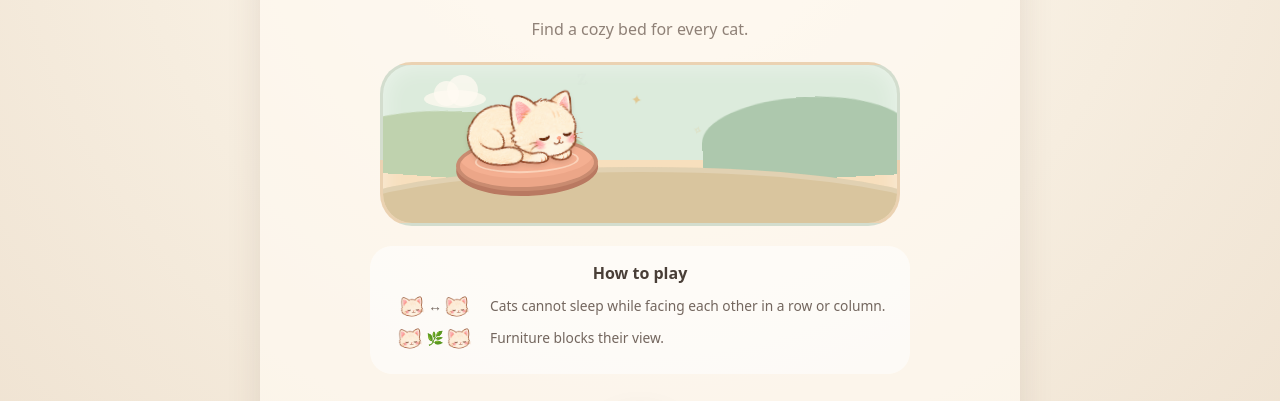
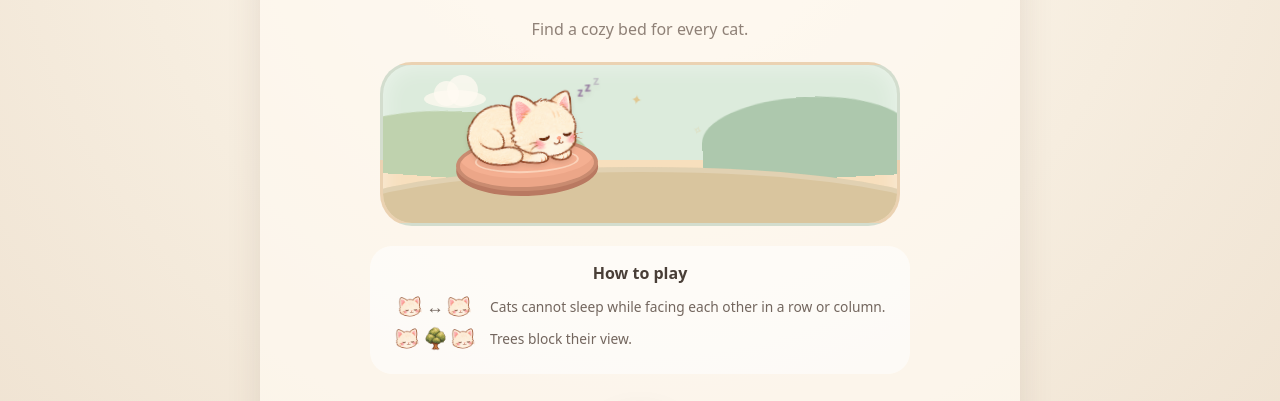
Before and after one commit to nishikigoi/neko_nap, a React (Vite) app: page / in a window 1280 px wide. Shown: the part 158-559 px from the top of the page. Built offline with nearby package versions, Linux system fonts and the light colour scheme.

Commit message:
feat: refine board icons and nap animations

```diff
--- a/src/components/Board.tsx
+++ b/src/components/Board.tsx
@@ -4,6 +4,8 @@ import { catsFromMarks } from "../game/state";
 import type { Level, Marks, Position } from "../game/types";
 import Cat from "./Cat";
 import type { Copy } from "../i18n";
+import bedCushionIcon from "../assets/bed-cushion-icon.png";
+import treeObstacleIcon from "../assets/tree-obstacle-icon.png";
 
 interface BoardProps {
   level: Level;
@@ -63,7 +65,7 @@ export default function Board({ level, marks, complete, hintKey, onBedClick, cop
               aria-label={copy.cellAt(position.row + 1, position.col + 1, label)}
               onClick={() => onBedClick(key)}
             >
-              <span className="bed" aria-hidden="true"><span className="bed__pillow" /></span>
+              <img className="bed" src={bedCushionIcon} alt="" aria-hidden="true" />
               {mark === "cat" && <Cat sleeping={complete} conflict={isConflict} />}
               {mark === "cross" && <span className="cross" aria-hidden="true">×</span>}
             </button>
@@ -74,7 +76,7 @@ export default function Board({ level, marks, complete, hintKey, onBedClick, cop
         return (
           <div className={classes} key={key} role="gridcell" aria-label={barrierLabel}>
             {kind === "furniture" && (
-              <span className="plant" aria-hidden="true"><span className="plant__leaf plant__leaf--1" /><span className="plant__leaf plant__leaf--2" /><span className="plant__leaf plant__leaf--3" /><span className="plant__pot" /></span>
+              <img className="obstacle" src={treeObstacleIcon} alt="" aria-hidden="true" />
             )}
           </div>
         );
--- a/src/components/HomeScreen.tsx
+++ b/src/components/HomeScreen.tsx
@@ -1,6 +1,7 @@
 import type { Copy } from "../i18n";
 import catFaceIcon from "../assets/cat-face-icon.png";
 import sleepyKitten from "../assets/sleepy-kitten-resting.png";
+import treeObstacleIcon from "../assets/tree-obstacle-icon.png";
 
 interface HomeScreenProps {
   onStart: () => void;
@@ -25,13 +26,15 @@ export default function HomeScreen({ onStart, copy }: HomeScreenProps) {
           <img className="nap-journey__kitten nap-journey__kitten--rump" src={sleepyKitten} alt="" />
           <img className="nap-journey__kitten nap-journey__kitten--tail-tip" src={sleepyKitten} alt="" />
           <img className="nap-journey__kitten nap-journey__kitten--paw" src={sleepyKitten} alt="" />
-          <span className="nap-journey__zzz nap-journey__zzz--visible">z</span>
+          <span className="nap-journey__zzz nap-journey__zzz--one">z</span>
+          <span className="nap-journey__zzz nap-journey__zzz--two">z</span>
+          <span className="nap-journey__zzz nap-journey__zzz--three">z</span>
         </span>
       </div>
       <section className="rules" aria-labelledby="rules-heading">
         <h1 id="rules-heading">{copy.rulesHeading}</h1>
-        <p><span className="rules__icons" aria-hidden="true"><img src={catFaceIcon} alt="" /> ↔ <img src={catFaceIcon} alt="" /></span>{copy.ruleSight}</p>
-        <p><span className="rules__icons" aria-hidden="true"><img src={catFaceIcon} alt="" /> 🌿 <img src={catFaceIcon} alt="" /></span>{copy.ruleFurniture}</p>
+        <p><span className="rules__icons" aria-hidden="true"><img src={catFaceIcon} alt="" /><b className="rules__arrow">↔</b><img src={catFaceIcon} alt="" /></span>{copy.ruleSight}</p>
+        <p><span className="rules__icons" aria-hidden="true"><img src={catFaceIcon} alt="" /><img src={treeObstacleIcon} alt="" /><img src={catFaceIcon} alt="" /></span>{copy.ruleFurniture}</p>
       </section>
       <button className="start-button" aria-label={copy.start} title={copy.start} onClick={onStart}>▶</button>
     </main>
--- a/src/i18n.ts
+++ b/src/i18n.ts
@@ -7,7 +7,7 @@ const translations = {
     tagline: "Find a cozy bed for every cat.",
     rulesHeading: "How to play",
     ruleSight: "Cats cannot sleep while facing each other in a row or column.",
-    ruleFurniture: "Furniture blocks their view.",
+    ruleFurniture: "Trees block their view.",
     levelsHeading: "Levels",
     start: "Start",
     level: "Level",
@@ -24,7 +24,7 @@ const translations = {
       empty: "empty bed",
     },
     cellAt: (row: number, column: number, label: string) => `Row ${row}, column ${column}, ${label}`,
-    furniture: "furniture that blocks horizontal and vertical sight",
+    furniture: "tree that blocks horizontal and vertical sight",
     floor: "floor",
     controls: "Game controls",
     undo: "Undo",
@@ -42,7 +42,7 @@ const translations = {
     tagline: "みんなが安心できる寝床を見つけよう。",
     rulesHeading: "あそびかた",
     ruleSight: "猫同士は、上下左右に見つめ合うと眠れません。",
-    ruleFurniture: "家具が間にあれば、安心して眠れます。",
+    ruleFurniture: "木が間にあれば、安心して眠れます。",
     levelsHeading: "ステージ",
     start: "スタート",
     level: "ステージ",
@@ -59,7 +59,7 @@ const translations = {
       empty: "空の寝床",
     },
     cellAt: (row: number, column: number, label: string) => `${row}行${column}列、${label}`,
-    furniture: "縦横の視線を遮る家具",
+    furniture: "縦横の視線を遮る木",
     floor: "床",
     controls: "ゲーム操作",
     undo: "一手戻す",
--- a/src/styles/global.css
+++ b/src/styles/global.css
@@ -20,7 +20,7 @@ button:focus-visible { outline: 3px solid #537c68; outline-offset: 3px; }
 
 .game-screen, .select-screen { width: min(100%, 760px); min-height: 100vh; margin: 0 auto; background: rgb(255 250 241 / 72%); }
 .game-header { min-height: 96px; display: grid; grid-template-columns: 50px 1fr 72px; align-items: center; gap: 8px; padding: 18px 18px 12px; border-bottom: 1px solid rgb(117 91 73 / 10%); }
-.stage-number { justify-self: center; color: var(--peach-dark); font-family: Georgia, serif; font-size: 1.25rem; font-weight: 800; white-space: nowrap; }
+.stage-number { justify-self: center; color: var(--peach-dark); font-size: 1.25rem; font-weight: 800; white-space: nowrap; }
 .icon-button { width: 42px; height: 42px; border: 0; border-radius: 50%; background: #fff; color: var(--ink); box-shadow: 0 4px 12px rgb(89 66 52 / 10%); font-size: 2rem; line-height: 1; cursor: pointer; }
 .cat-counter { justify-self: end; display: inline-flex; align-items: center; gap: 3px; padding: 6px 9px; border-radius: 18px; background: #fff; color: var(--muted); font-size: .85rem; white-space: nowrap; box-shadow: 0 4px 12px rgb(89 66 52 / 8%); }
 .cat-counter__icon { width: 25px; height: 25px; object-fit: contain; }
@@ -42,8 +42,7 @@ button.cell:active { transform: scale(.96); }
 .cell--conflict-line::before { content: ""; position: absolute; z-index: 1; width: 100%; height: 5px; background: rgb(205 92 92 / 55%); animation: warningPulse 1s infinite alternate; }
 .cell--hint { animation: hintPulse 1s ease-in-out infinite; z-index: 3; }
 
-.bed { position: absolute; inset: 18%; top: 30%; border: 4px solid #cf9275; border-radius: 45% 45% 38% 38%; background: #f6bc9d; box-shadow: inset 0 -7px 0 rgb(187 107 77 / 13%), 0 4px 0 #bc7f63; }
-.bed__pillow { position: absolute; left: 17%; right: 17%; top: 8%; height: 30%; border-radius: 50%; background: #ffe3cf; box-shadow: 0 2px 0 rgb(176 106 79 / 15%); }
+.bed { position: absolute; inset: 6%; width: 88%; height: 88%; object-fit: contain; pointer-events: none; filter: drop-shadow(0 2px 1px rgb(95 58 40 / 12%)); }
 .cross { position: relative; z-index: 5; color: #a18374; font-size: clamp(2rem, 11vw, 4.2rem); font-weight: 300; line-height: 1; }
 
 .cat { position: relative; z-index: 4; display: block; width: 76%; aspect-ratio: 1; margin-top: -5%; transition: transform .35s; }
@@ -53,10 +52,7 @@ button.cell:active { transform: scale(.96); }
 .cat--sleeping { transform: rotate(-5deg) scale(.94); }
 .cat__zzz { position: absolute; right: -35%; top: -38%; color: #8c7897; font-size: clamp(.7rem, 4vw, 1.2rem); font-weight: 800; animation: zzz 1.8s ease-out infinite; }
 
-.plant { position: relative; z-index: 2; width: 65%; height: 76%; }
-.plant__leaf { position: absolute; left: 43%; bottom: 32%; width: 30%; height: 50%; border-radius: 100% 0 100% 0; background: #82a887; transform-origin: bottom; }
-.plant__leaf--1 { transform: rotate(-38deg); }.plant__leaf--2 { transform: rotate(10deg); background: #739b7a; }.plant__leaf--3 { transform: rotate(48deg); }
-.plant__pot { position: absolute; left: 27%; right: 22%; bottom: 8%; height: 31%; border-radius: 4px 4px 13px 13px; background: #b77b5e; }
+.obstacle { position: relative; z-index: 2; width: 82%; height: 88%; object-fit: contain; filter: drop-shadow(0 2px 2px rgb(68 48 29 / 14%)); }
 .status-message { min-height: 44px; max-width: 500px; padding: 13px 12px 5px; color: #6d625c; text-align: center; font-size: .88rem; }
 .status-message--warning { color: #aa5353; font-weight: 700; }
 .controls { display: grid; grid-template-columns: repeat(3, 1fr); gap: 8px; width: min(100%, 500px); margin-top: 12px; }
@@ -87,14 +83,17 @@ button.cell:active { transform: scale(.96); }
 .nap-journey__kitten--rump { z-index: 1; clip-path: inset(43% 52% 5% 2%); animation: rumpBreathe 18s ease-in-out infinite; }
 .nap-journey__kitten--tail-tip { z-index: 2; clip-path: inset(61% 37% 4% 44%); transform-origin: 55% 77%; animation: tailTipTwitch 14s ease-in-out infinite; }
 .nap-journey__kitten--paw { z-index: 1; clip-path: inset(69% 3% 2% 62%); animation: pawTwitch 9.5s 2.8s ease-in-out infinite; }
-.nap-journey__zzz { position: absolute; z-index: 4; top: -1px; right: -5px; color: #967ca0; font-family: Georgia, serif; font-weight: 800; opacity: 0; }
-.nap-journey__zzz--visible { animation: journeyZzz 2.4s .8s ease-out infinite; }
+.nap-journey__zzz { position: absolute; z-index: 4; color: #967ca0; font-weight: 800; opacity: 0; animation: journeyZzz 3.6s ease-out infinite; }
+.nap-journey__zzz--one { top: 8px; right: -2px; font-size: .72rem; animation-delay: .4s; }
+.nap-journey__zzz--two { top: -4px; right: -10px; font-size: .88rem; animation-delay: 1.05s; }
+.nap-journey__zzz--three { top: -19px; right: -19px; font-size: 1.05rem; animation-delay: 1.7s; }
 .rules { max-width: 540px; margin: 0 auto 18px; padding: 16px 20px; border-radius: 22px; background: rgb(255 255 255 / 58%); }
 .rules h1 { margin: 0 0 10px; font-size: 1rem; }
 .rules p { display: grid; grid-template-columns: 90px 1fr; align-items: center; gap: 10px; margin: 7px 0; color: #73665e; text-align: left; font-size: .86rem; line-height: 1.45; }
 .rules p span { text-align: center; white-space: nowrap; }
 .rules__icons { display: inline-flex; align-items: center; justify-content: center; gap: 3px; }
 .rules__icons img { width: 25px; height: 25px; object-fit: contain; }
+.rules__arrow { font-family: inherit; font-size: 1.1rem; font-weight: 800; }
 .start-button { display: grid; place-items: center; width: 88px; aspect-ratio: 1; margin: 34px auto 0; padding-left: 8px; border: 0; border-radius: 50%; background: var(--peach); color: #fff; font-size: 2.2rem; box-shadow: 0 7px 0 var(--peach-dark), var(--shadow); cursor: pointer; }
 .start-button:hover { transform: translateY(-2px); }
 .start-button:active { transform: translateY(4px); box-shadow: 0 3px 0 var(--peach-dark); }
@@ -109,8 +108,15 @@ button.cell:active { transform: scale(.96); }
 .text-button { margin-top: 18px; padding: 8px; border: 0; background: transparent; color: #807069; text-decoration: underline; text-underline-offset: 4px; cursor: pointer; }
 
 .completion { position: fixed; z-index: 20; inset: 0; display: grid; place-items: center; padding: 22px; background: rgb(64 50 42 / 35%); backdrop-filter: blur(4px); animation: fadeIn .3s; }
-.completion__card { width: min(100%, 390px); padding: 32px 24px 24px; border-radius: 28px; background: var(--cream); text-align: center; box-shadow: 0 25px 70px rgb(54 39 31 / 25%); animation: cardIn .45s cubic-bezier(.2,.9,.3,1.2); }
-.completion__stars { color: #e2a85f; }.completion h2 { margin: 11px 0 5px; font-size: 1.65rem; }.completion p { color: var(--muted); }
+.completion__card { width: min(100%, 390px); padding: 24px; border-radius: 28px; background: var(--cream); text-align: center; box-shadow: 0 25px 70px rgb(54 39 31 / 25%); animation: cardIn .45s cubic-bezier(.2,.9,.3,1.2); }
+.completion__nap { position: relative; width: 164px; aspect-ratio: 1; margin: 0 auto 14px; overflow: hidden; border: 3px solid rgb(126 99 80 / 10%); border-radius: 28px; background: linear-gradient(#dcebdc 0 60%, #f7dfbd 60%); box-shadow: inset 0 0 24px rgb(255 255 255 / 45%); isolation: isolate; }
+.completion__nap::after { content: ""; position: absolute; z-index: 4; right: -18%; bottom: -25px; left: -18%; height: 76px; border-radius: 50% 50% 0 0; background: #d9c59e; box-shadow: inset 0 5px rgb(255 255 255 / 20%); }
+.completion__spark { position: absolute; z-index: 2; top: 20px; right: 25px; color: #e3b66d; animation: journeySpark 2.2s ease-in-out infinite alternate; }
+.completion__cushion { position: absolute; z-index: 5; bottom: 28px; left: calc(50% - 64px); width: 128px; height: 48px; border: 4px solid #c98b70; border-radius: 50%; background: #f4af91; box-shadow: inset 0 -8px rgb(181 102 73 / 12%), 0 4px #b97961; transform: rotate(-2deg); }
+.completion__cushion::after { content: ""; position: absolute; inset: 6px 13px 12px; border: 2px solid rgb(255 229 208 / 65%); border-radius: 50%; }
+.completion__sleeper { position: absolute; z-index: 7; bottom: 48px; left: calc(50% - 54px); width: 108px; height: 75px; transform: rotate(-3deg); transform-origin: 50% 100%; animation: kittenBreath 8.5s ease-in-out infinite; filter: drop-shadow(0 3px 2px rgb(83 57 43 / 12%)); }
+.completion__sleeper .nap-journey__kitten { width: 123px; }
+.completion h2 { margin: 0 0 5px; font-size: 1.65rem; }.completion p { color: var(--muted); }
 .primary-button { display: block; width: 100%; min-height: 50px; margin-top: 23px; border: 0; border-radius: 16px; background: var(--peach); color: #fff; font-weight: 800; box-shadow: 0 5px 0 var(--peach-dark); cursor: pointer; }
 .completion__actions { display: flex; justify-content: center; gap: 16px; margin-top: 24px; }
 .completion__action { display: grid; place-items: center; width: 58px; aspect-ratio: 1; padding: 0; border: 1px solid #e4d5c5; border-radius: 50%; background: #fffdf9; color: var(--ink); font-size: 1.7rem; line-height: 1; box-shadow: 0 4px 10px rgb(91 62 45 / 10%); cursor: pointer; }
```
Also changed, not shown: src/components/CompletionOverlay.tsx (+14 -1 lines), src/assets/bed-cushion-icon.png (added), src/assets/tree-obstacle-icon.png (added).
